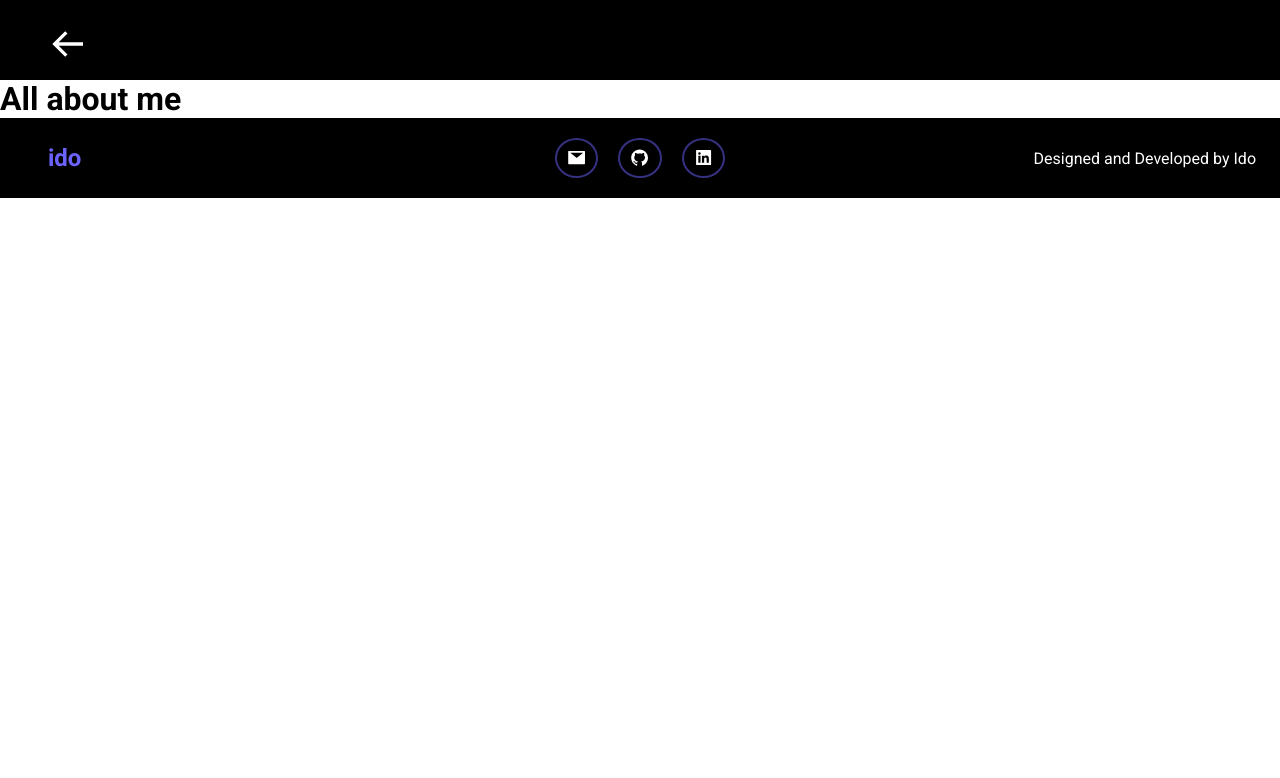
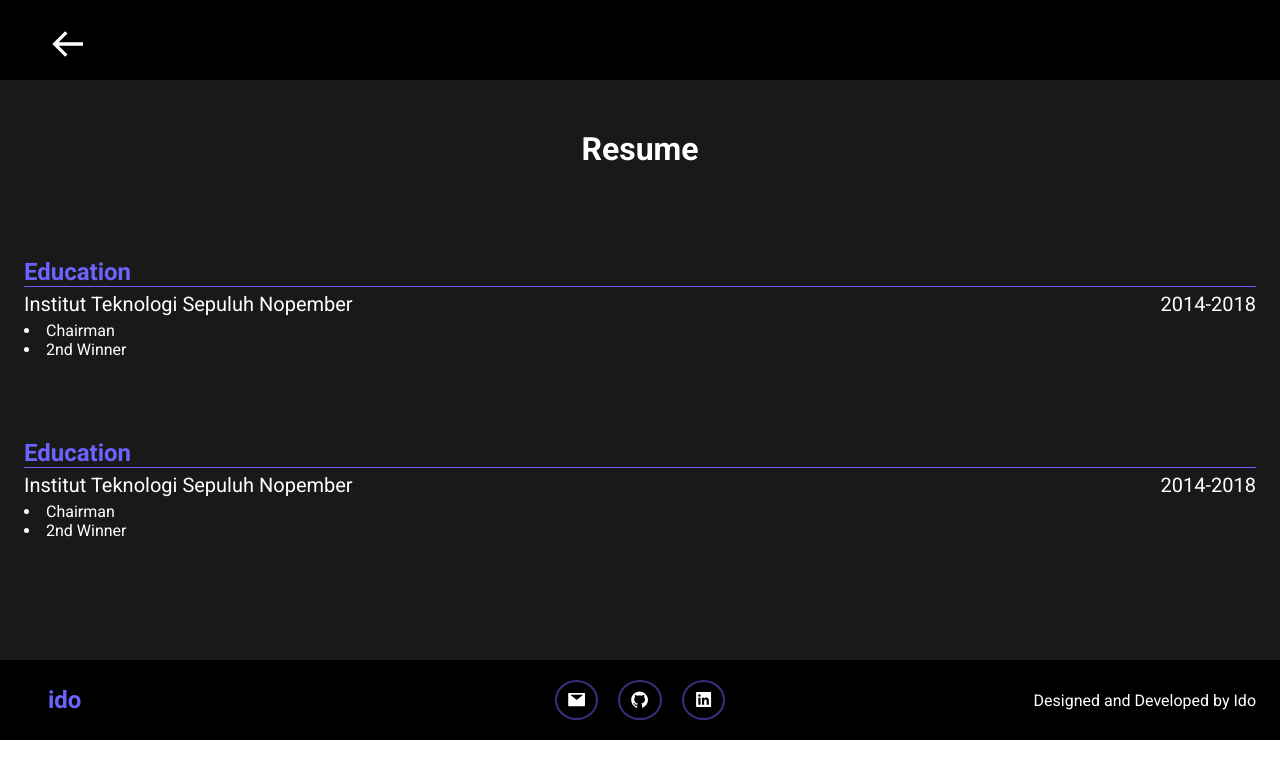
Before and after one commit to idoyudha/react-portofolio, a React (Create React App) app: page /resume in a window 1280 px wide. Shown: the top 778 px of the page. Built offline with nearby package versions, Linux system fonts and the light colour scheme.

Commit message:
Update resume section

```diff
--- a/src/components/AboutSection/index.js
+++ b/src/components/AboutSection/index.js
@@ -18,6 +18,7 @@ import {
     MeHead,
     MeOrg
 } from './aboutElements'
+
 const AboutSection = ({...data}) => {
     // Multi state
     const [about, setData] = useState(data.education)
--- a/src/components/NavbarReturn/ReturnElements.js
+++ b/src/components/NavbarReturn/ReturnElements.js
@@ -16,4 +16,8 @@ export const NavWrapper = styled.div`
     width: 100%;
     padding: 0 24px;
     max-width: 1300px;
+
+    &:hover {
+        color: black;
+    }
 `
--- a/src/components/NavbarReturn/index.js
+++ b/src/components/NavbarReturn/index.js
@@ -5,11 +5,14 @@ import { NavContainer, NavWrapper } from './ReturnElements';
 
 
 const NavReturn = () => {
+    const Arrow = {
+        color: 'white'
+    }
     return (
         <>
             <NavContainer>
                 <NavWrapper>
-                    <Link to="/" style={{color: 'white'}}><BiArrowBack /></Link>
+                    <Link to="/" style={Arrow}><BiArrowBack /></Link>
                 </NavWrapper>
             </NavContainer>
         </>
--- /dev/null
+++ b/src/components/ResumeSection/Data.js
@@ -0,0 +1,107 @@
+export const data = {
+    education: [
+        {
+            org: "Institut Teknologi Sepuluh Nopember",
+            subject: "Material Engineering",
+            year: "2014 - 2018",
+            organization: "Chairman and Founder of NACE ITS Student Chapter",
+            awards: "2nd Winner of Metallurgical and Material Competition 2017, held by University of Indonesia",
+            conference: "Presenter of International Corrosion Prevention Symposium for Research Scholars 2017, Kuala Lumpur, Malaysia",
+            scholarship: "Djarum Scholarship Awardee 2016"
+        },
+        {
+            org: "Purwadhika Digital Tecchnology School",
+            subject: "Full Stack Web Development",
+            year: "2021"
+        }
+    ],
+    courses: [
+        {
+            subject: "CS50's Introduction to Computer Science",
+            org: "Harvard University",
+            year: "May 2021"
+        },
+        {
+            subject: "Building Resilient Streaming Analytics System on GCP",
+            org: "Google Cloud",
+            year: "December 2020"
+        },
+        {
+            subject: "Data Science Math Skills",
+            org: "Duke University",
+            year: "December 2020"
+        },
+        {
+            subject: "Data Wrangling, Analysis, and AB Testing with SQL",
+            org: "University of California, Davis",
+            year: "December 2020"
+        },
+        {
+            subject: "Building Batch Data Pipelines on GCP",
+            org: "Google Cloud",
+            year: "November 2020"
+        },
+        {
+            subject: "Modernizing Data Lakes and Data Warehouses with GCP",
+            org: "Google Cloud",
+            year: "November 2020"
+        },
+        {
+            subject: "Google Cloud Platform Big Data and Machine Learning Fundamentals",
+            org: "Google Cloud",
+            year: "September 2020"
+        },
+        {
+            subject: "Databases and SQL for Data Science",
+            org: "IBM",
+            year: "August 2020"
+        },
+        {
+            subject: "Python for Data Science and AI",
+            org: "IBM",
+            year: "July 2020"
+        },
+        {
+            subject: "Machine Learning",
+            org: "Stanford University",
+            year: "June 2020"
+        },
+        {
+            subject: "Creative Thinking: Techniques and Tools for Success",
+            org: "Imperial College London",
+            year: "March 2020"
+        },
+        {
+            subject: "Data Visualization with Advanced Excel",
+            org: "PwC",
+            year: "February 2020"
+        },
+        {
+            subject: "Initiating and Planning Projects",
+            org: "University of Calofornia, Irvine",
+            year: "January 2020"
+        },
+        {
+            subject: "Problem Solving with Excel",
+            org: "PwC",
+            year: "January 2020"
+        },
+        {
+            subject: "Data-driven Decision Making",
+            org: "PwC",
+            year: "December 2019"
+        }
+    ],
+    experience: [
+        {
+            subject: "Management Trainee",
+            org: "Crown Beverage Cans Indonesia",
+            year: "2018 - 2020"
+        },
+        {
+            subject: "Surface Facilities Field Engineer Intern",
+            org: "Medco EP Indonesia",
+            year: "2017"
+        }
+    ]
+}
--- /dev/null
+++ b/src/components/ResumeSection/ResumeElements.js
@@ -0,0 +1,37 @@
+import styled from 'styled-components'
+
+export const ResumeContainer = styled.div`
+    color: #fff;
+    background: #191919;
+    display: flex;
+    flex-direction: column;
+`
+export const CaptionHeading = styled.h1`
+    margin: 50px auto;
+`
+
+export const ResumeWrapper = styled.div`
+    max-width: 1300px;
+    margin: 40px 0;
+    padding: 0 24px;
+`
+
+export const Heading = styled.h2`
+    color: #6C63FF;
+    border-bottom: 1px solid #6C63FF;
+`
+
+export const Big = styled.div`
+    width: 100%;
+    display: flex;
+    justify-content: space-between;
+    margin: 5px 0;
+`
+
+export const Detail = styled.p`
+    font-size: 20px;
+`
+
+export const Content = styled.li`
+    font-size: 16px;
+`
--- /dev/null
+++ b/src/components/ResumeSection/index.js
@@ -0,0 +1,47 @@
+import React from 'react'
+import {
+    ResumeContainer,
+    CaptionHeading,
+    ResumeWrapper,
+    Heading,
+    Big,
+    Content,
+    Detail
+} from './ResumeElements'
+import {data} from './Data'
+
+const ResumeSection = () => {
+
+    const printData = () => {
+        console.log(data)
+    }
+    return (
+        <>
+            <ResumeContainer>
+                <CaptionHeading>Resume</CaptionHeading>
+                <ResumeWrapper>
+                    <Heading>Education</Heading>
+                    <Big>
+                        <Detail>Institut Teknologi Sepuluh Nopember</Detail>
+                        <Detail>2014-2018</Detail>
+                    </Big>
+                    <Content>Chairman</Content>
+                    <Content>2nd Winner</Content>
+                </ResumeWrapper>
+                <ResumeWrapper>
+                    <Heading>Education</Heading>
+                    <Big>
+                        <Detail>Institut Teknologi Sepuluh Nopember</Detail>
+                        <Detail>2014-2018</Detail>
+                    </Big>
+                    <Content>Chairman</Content>
+                    <Content>2nd Winner</Content>
+                </ResumeWrapper>
+                <ResumeWrapper></ResumeWrapper>
+                {printData()}
+            </ResumeContainer>
+        </>
+    )
+}
+
+export default ResumeSection
--- a/src/pages/resume.js
+++ b/src/pages/resume.js
@@ -2,12 +2,13 @@ import React from 'react'
 import { FcDownload } from 'react-icons/fc';
 import Navbar from '../components/Navbar';
 import NavReturn from '../components/NavbarReturn';
+import ResumeSection from '../components/ResumeSection';
 
 const ResumePage = () => {
     return (
         <>
             <NavReturn/>
-            <h1>All about me</h1>
+            <ResumeSection/>
         </>
     )
 }
```
Also changed, not shown: src/components/AboutSection/Data.js (+0 -15 lines).
